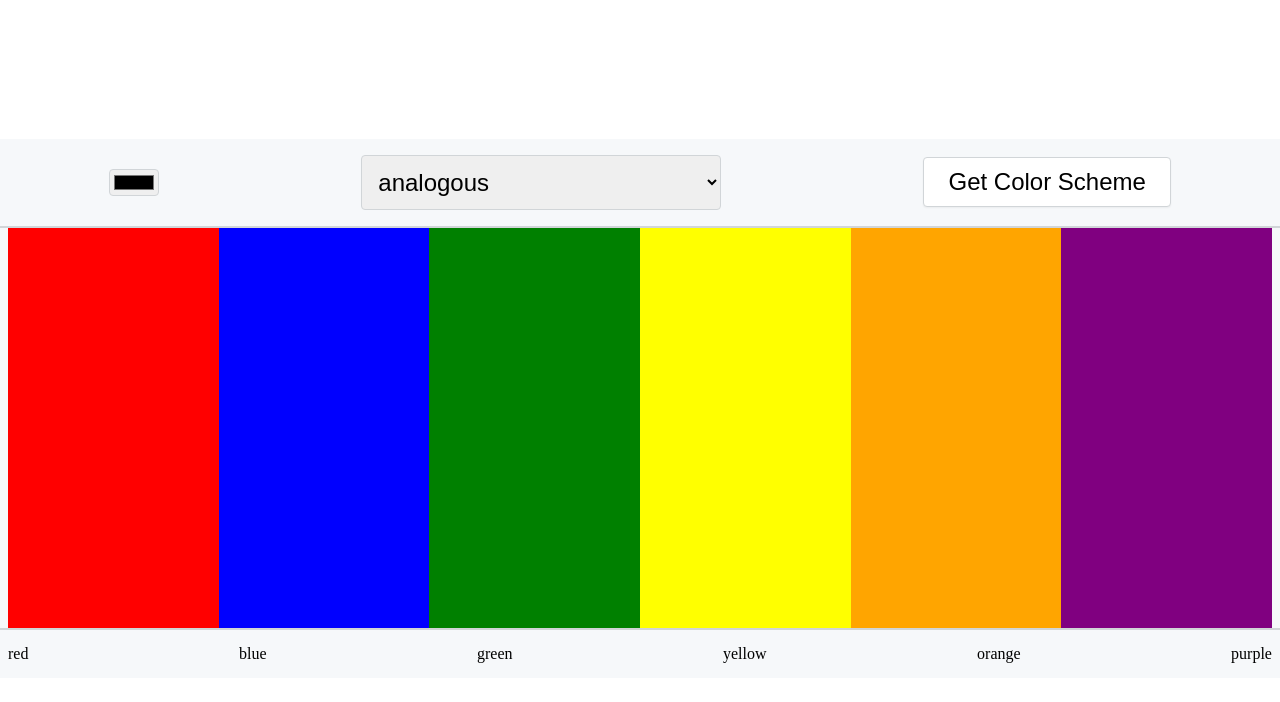
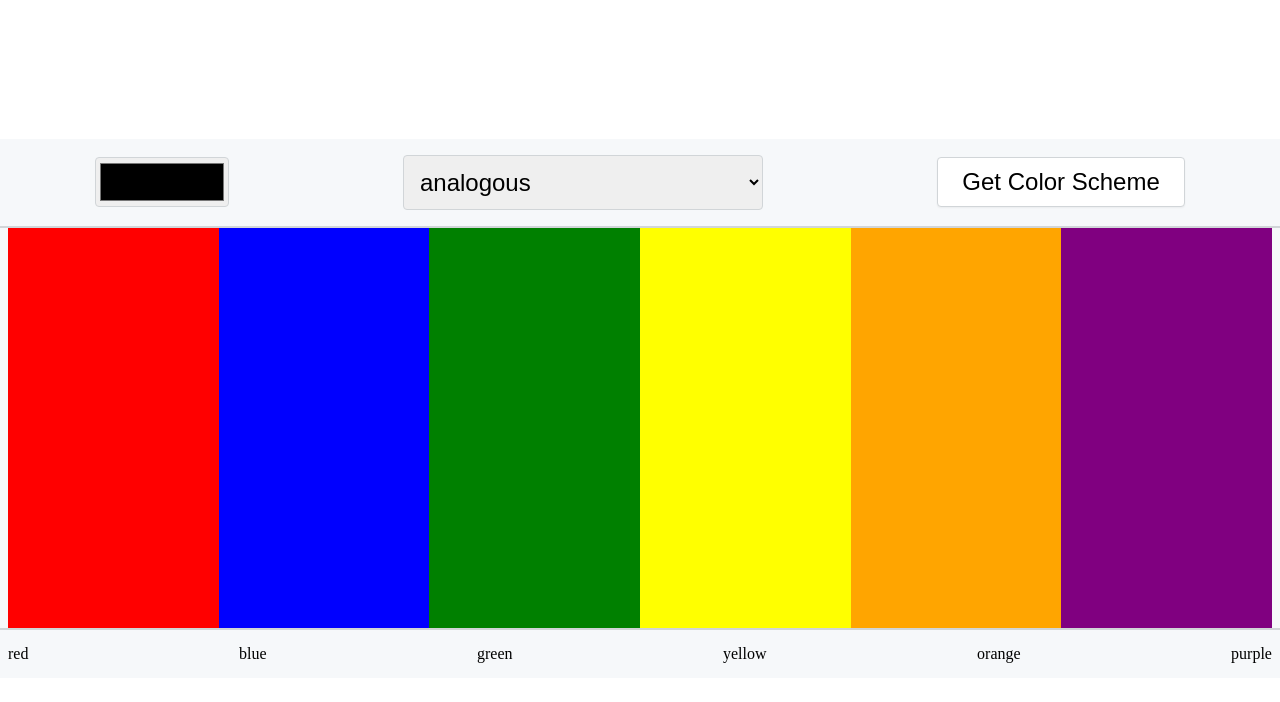
Before and after one commit to prashantbhudwal/proj__colorSchemeGenerator-solo, a Next.js app: page / in a window 1280 px wide. Shown: the top 702 px of the page. Built offline with nearby package versions, Linux system fonts and the light colour scheme.

Commit message:
Refactor the styles of the color input

```diff
--- a/app/page.tsx
+++ b/app/page.tsx
@@ -15,6 +15,8 @@ const StyledApp = styled.div`
 const ColorInput = styled.input`
   border: 1px solid #d1d5d8;
   border-radius: 4px;
+  height: 90%;
+  width: 10em;
 `;
 
 const PaletteSelector = styled.select`
```
